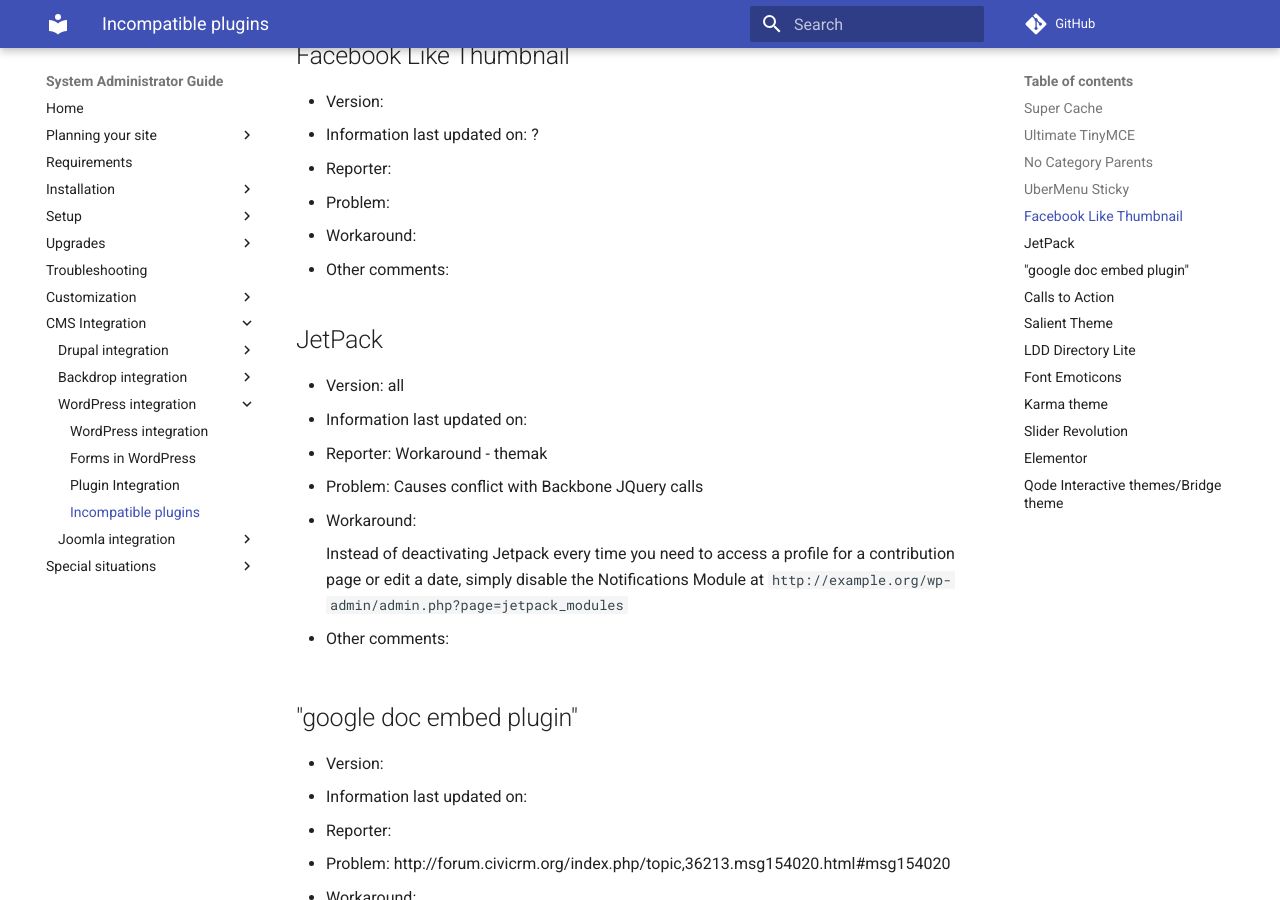
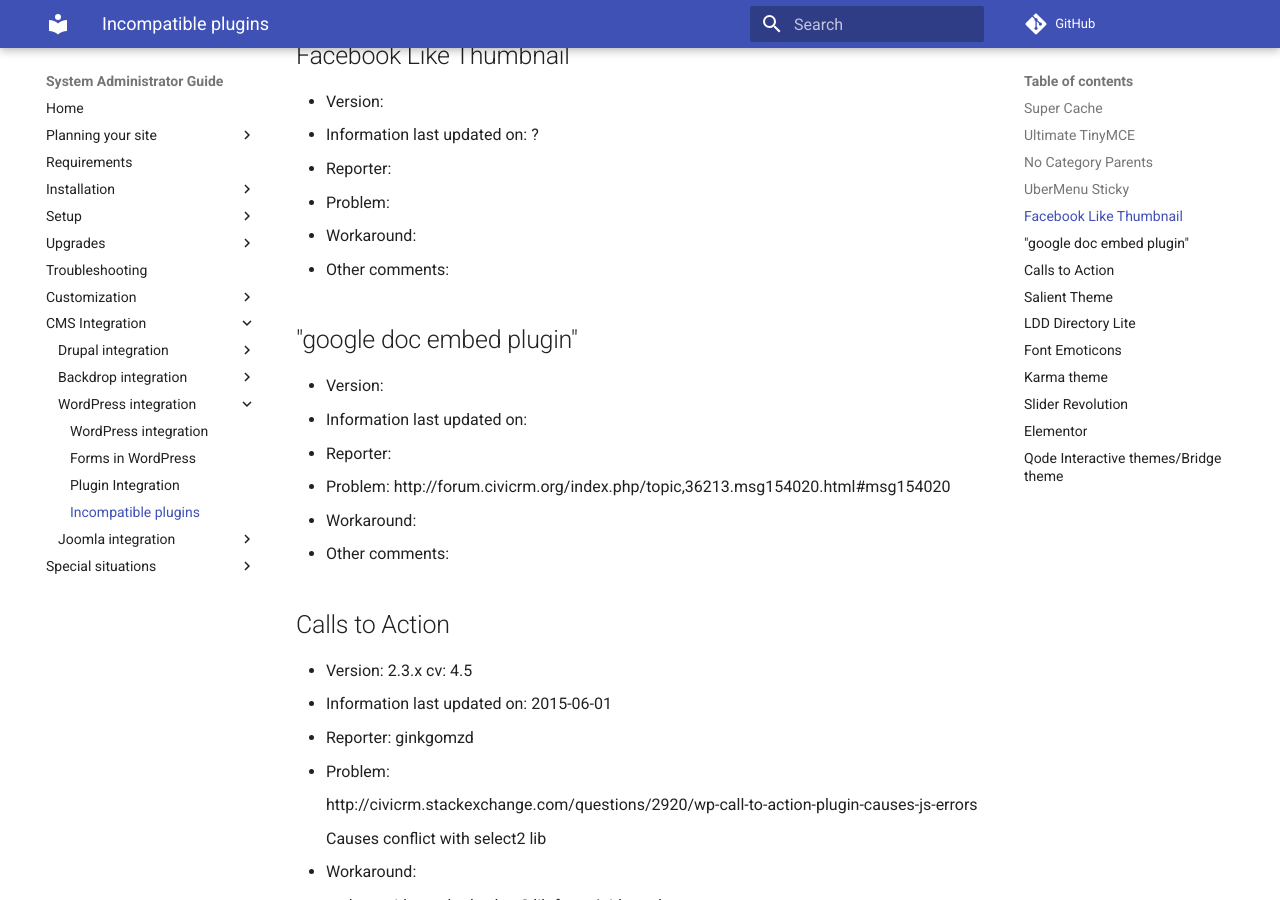
Before and after one commit to civicrm/civicrm-sysadmin-guide, an MkDocs documentation site: the page built from docs/integration/wordpress/incompatibilities.md, in a window 1280 px wide and 900 px high, scrolled down 1760 px. Built offline with MkDocs 1.6.1 and Material for MkDocs 9.7.7, drawn with Linux system fonts in a browser that asks for light colours; comment, search, counter and statistics services are not loaded.

Commit message:
Remove JetPack from list - have been using it on multiple sites without issue
Remove JetPack from list - have been using it on multiple sites without issue. This is also a very common plugin and if this has issues then there would be lots of recent reports.

```diff
--- a/docs/integration/wordpress/incompatibilities.md
+++ b/docs/integration/wordpress/incompatibilities.md
@@ -56,18 +56,6 @@ Because of the huge number and ever-changing nature of community contributed Wor
 * Reporter:
 * Problem:
 * Workaround:
-* Other comments:
-
-## JetPack
-
-* Version: all
-* Information last updated on:
-* Reporter: Workaround - themak
-* Problem: Causes conflict with Backbone JQuery calls
-* Workaround:
-
-    Instead of deactivating Jetpack every time you need to access a profile for a contribution page or edit a date, simply disable the Notifications Module at `http://example.org/wp-admin/admin.php?page=jetpack_modules`
-
 * Other comments:
 
 ## "google doc embed plugin"
```
